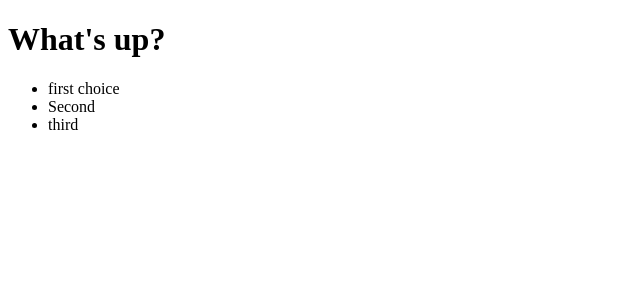
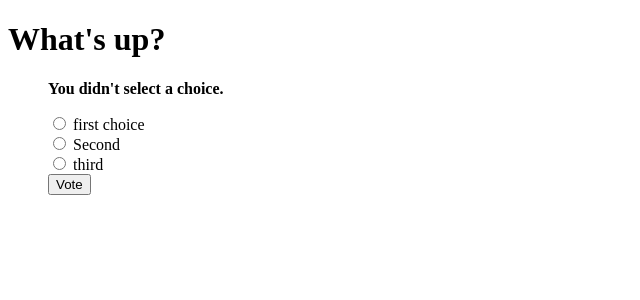
Before and after one commit to rajparana/Voting-App, a Django app: page /2/vote/ in a window 1280 px wide. Shown: the top 300 px of the page, without its empty margins (0-640 px from the left). Run offline with Django 3.2, Linux system fonts and the light colour scheme; data comes from the database, SQL or seed files in the repository; both versions use the stored data as it was after the commit.

Commit message:
Final Update

```diff
--- a/polls/templates/polls/detail.html
+++ b/polls/templates/polls/detail.html
@@ -2,14 +2,20 @@
 <html lang="en">
   <head>
     <meta charset="UTF-8">
-    <title>Title</title>
+    <title>Detail</title>
   </head>
   <body>
     <h1>{{ question.question_text }}</h1>
       <ul>
-      {% for choice in question.choice_set.all %}
-          <li>{{ choice.choice_text }}</li>
-      {% endfor %}
+        {% if error_message %}<p><strong>{{ error_message }}</strong></p>{% endif %}
+        <form action="{% url 'polls:vote' question.id %}" method="POST">
+          {% csrf_token %}
+          {% for choice in question.choice_set.all %}
+            <input type="radio" name="choice" id="choice{{ forloop.counter }}" value="{{ choice.id }}">
+            <label for="choice{{ forloop.counter }}">{{ choice.choice_text }}</label><br>
+          {% endfor %}
+          <input type="submit" value="Vote">
+        </form>
       </ul>
   </body>
 </html>
--- a/polls/templates/polls/results.html
+++ b/polls/templates/polls/results.html
@@ -2,7 +2,7 @@
 <html lang="en">
     <head>
         <meta charset="UTF-8">
-        <title>Title</title>
+        <title>Result</title>
     </head>
     <body>
         <h1>{{ question.question_text }}</h1>
--- a/polls/urls.py
+++ b/polls/urls.py
@@ -1,5 +1,4 @@
 from django.urls import path
-
 from . import views
 
 app_name = 'polls'
--- a/polls/views.py
+++ b/polls/views.py
@@ -1,3 +1,4 @@
+#from asyncio.streams import _ClientConnectedCallback
 from django.http import HttpResponseRedirect
 from django.shortcuts import get_object_or_404, render
 from django.urls import reverse
```
Also changed, not shown: db.sqlite3, 2 other files.
